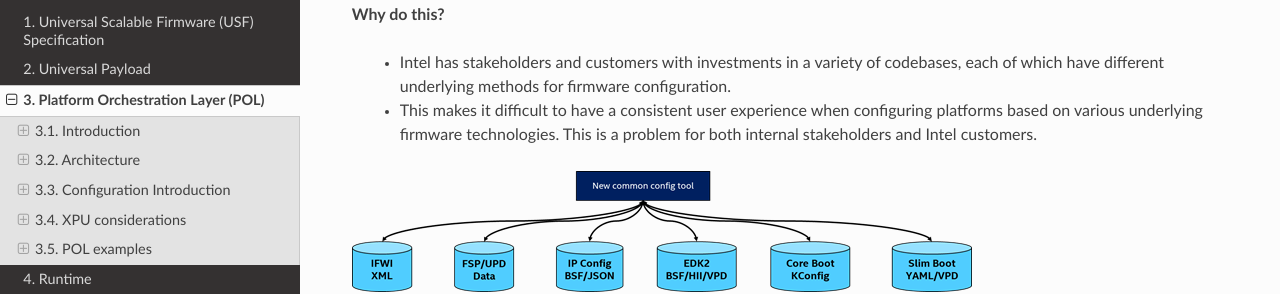
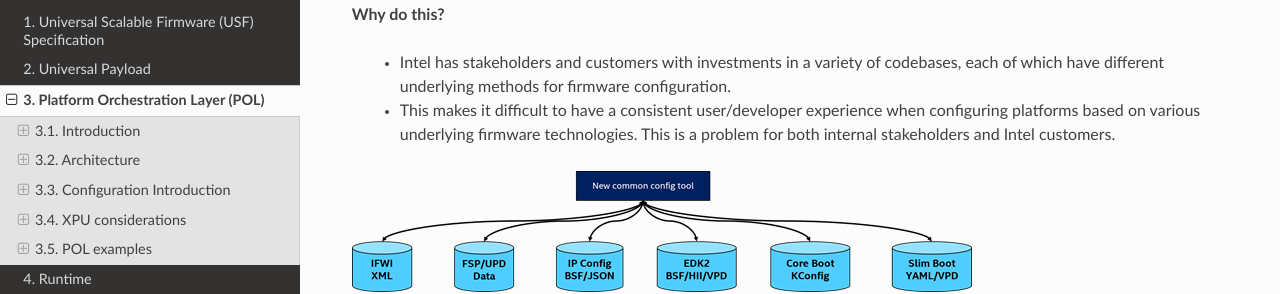
Before and after one commit to UniversalScalableFirmware/documentation, a Sphinx documentation site: the page built from source/3_platform_orchestration_layer.rst, in a window 1280 px wide and 900 px high, scrolled down 5203 px. Shown: the part 157-451 px from the top of the window. Built offline with Sphinx 7.4.7 and the Read the Docs theme 2.0.0, drawn with Linux system fonts in a browser that asks for light colours.

Commit message:
Minor update to previous commit.

```diff
--- a/source/3_platform_orchestration_layer.rst
+++ b/source/3_platform_orchestration_layer.rst
@@ -258,7 +258,7 @@ Platform configuration
 
   * Intel has stakeholders and customers with investments in a variety of codebases, each of which have different underlying methods for firmware configuration.
 
-  * This makes it difficult to have a consistent user experience when configuring platforms based on various underlying firmware technologies. This is a problem for both internal stakeholders and Intel customers.
+  * This makes it difficult to have a consistent user/developer experience when configuring platforms based on various underlying firmware technologies. This is a problem for both internal stakeholders and Intel customers.
 
 .. image:: images/POL_common_config_tool_diagram.png
    :alt: new common config tool diagram
```
